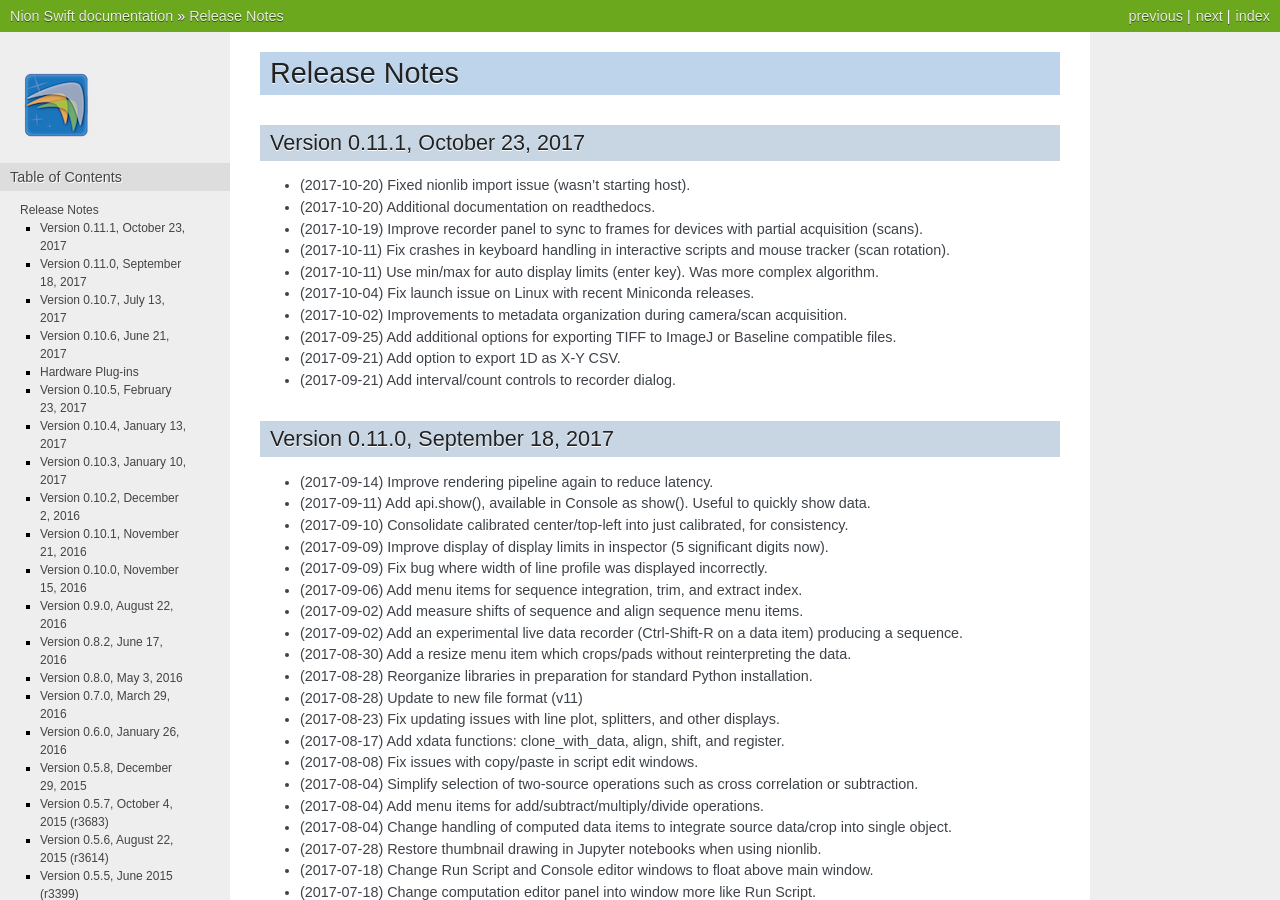
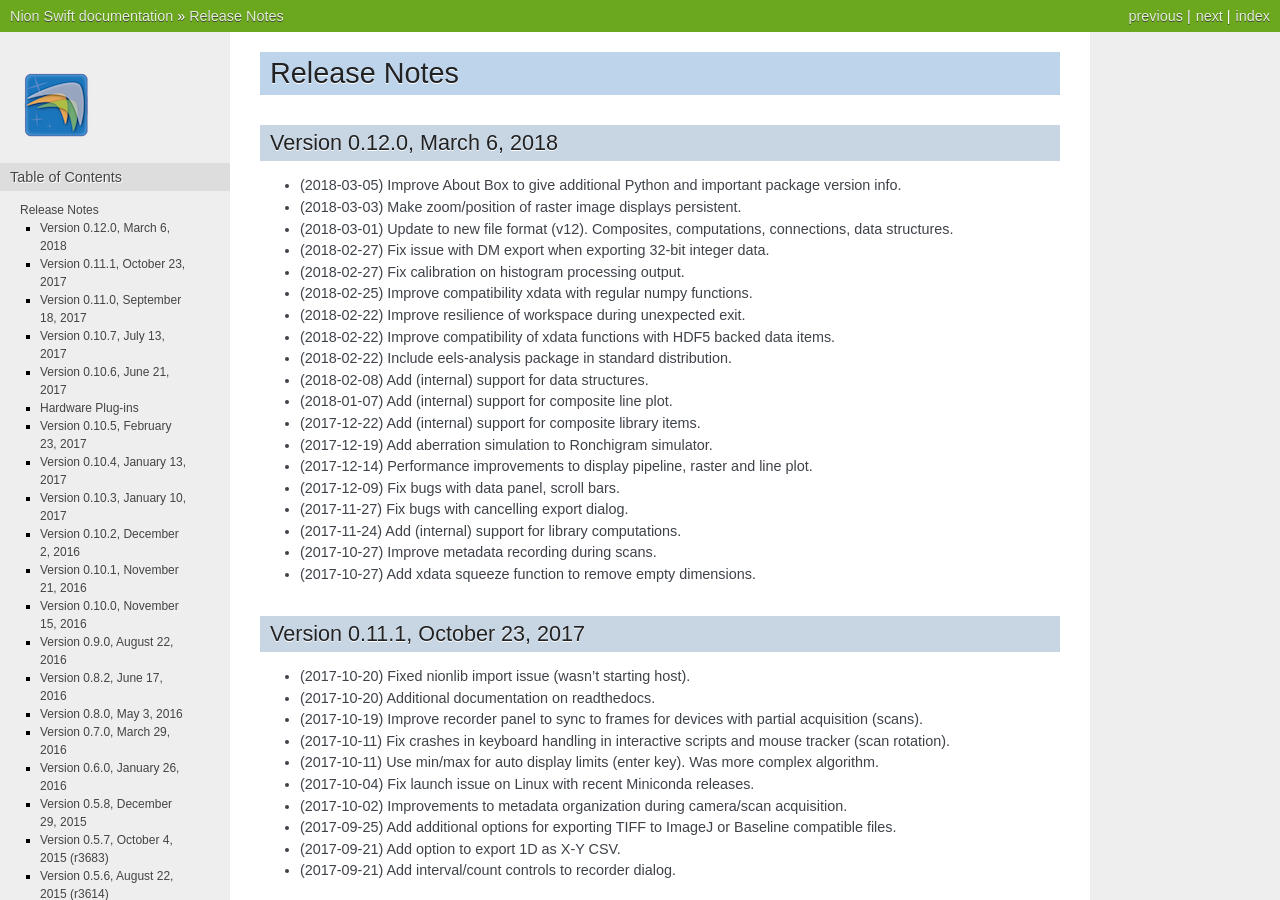
Before and after one commit to nion-software/nionswift, a Sphinx documentation site: the page built from docs/release_notes.rst, in a window 1280 px wide and 900 px high. Built offline with Sphinx 7.4.7, drawn with Linux system fonts in a browser that asks for light colours; some of the changed text lies outside the part shown.

Commit message:
Versioning 0.12.0.

```diff
--- a/docs/conf.py
+++ b/docs/conf.py
@@ -47,7 +47,7 @@ master_doc = 'index'
 
 # General information about the project.
 project = 'Nion Swift'
-copyright = '2015-2017, Nion Co.'
+copyright = '2015-2018, Nion Co.'
 author = 'Nion Swift Team'
 
 # The version info for the project you're documenting, acts as replacement for
--- a/docs/index.rst
+++ b/docs/index.rst
@@ -1,6 +1,6 @@
 .. _index:
 
-Nion Swift User's Guide (0.11.1)
+Nion Swift User's Guide (0.12.0)
 =================================
 Nion Swift is open source scientific image processing software integrating hardware control, data acquisition,
 visualization, processing, and analysis using Python. Nion Swift is easily extended using Python. It runs on
--- a/docs/release_notes.rst
+++ b/docs/release_notes.rst
@@ -2,6 +2,28 @@
 
 Release Notes
 =============
+
+Version 0.12.0, March 6, 2018
+-----------------------------
+* (2018-03-05) Improve About Box to give additional Python and important package version info.
+* (2018-03-03) Make zoom/position of raster image displays persistent.
+* (2018-03-01) Update to new file format (v12). Composites, computations, connections, data structures.
+* (2018-02-27) Fix issue with DM export when exporting 32-bit integer data.
+* (2018-02-27) Fix calibration on histogram processing output.
+* (2018-02-25) Improve compatibility xdata with regular numpy functions.
+* (2018-02-22) Improve resilience of workspace during unexpected exit.
+* (2018-02-22) Improve compatibility of xdata functions with HDF5 backed data items.
+* (2018-02-22) Include eels-analysis package in standard distribution.
+* (2018-02-08) Add (internal) support for data structures.
+* (2018-01-07) Add (internal) support for composite line plot.
+* (2017-12-22) Add (internal) support for composite library items.
+* (2017-12-19) Add aberration simulation to Ronchigram simulator.
+* (2017-12-14) Performance improvements to display pipeline, raster and line plot.
+* (2017-12-09) Fix bugs with data panel, scroll bars.
+* (2017-11-27) Fix bugs with cancelling export dialog.
+* (2017-11-24) Add (internal) support for library computations.
+* (2017-10-27) Improve metadata recording during scans.
+* (2017-10-27) Add xdata squeeze function to remove empty dimensions.
 
 Version 0.11.1, October 23, 2017
 --------------------------------
```
Also changed, not shown: docs/installation.rst (+4 -4 lines), 1 other file.
